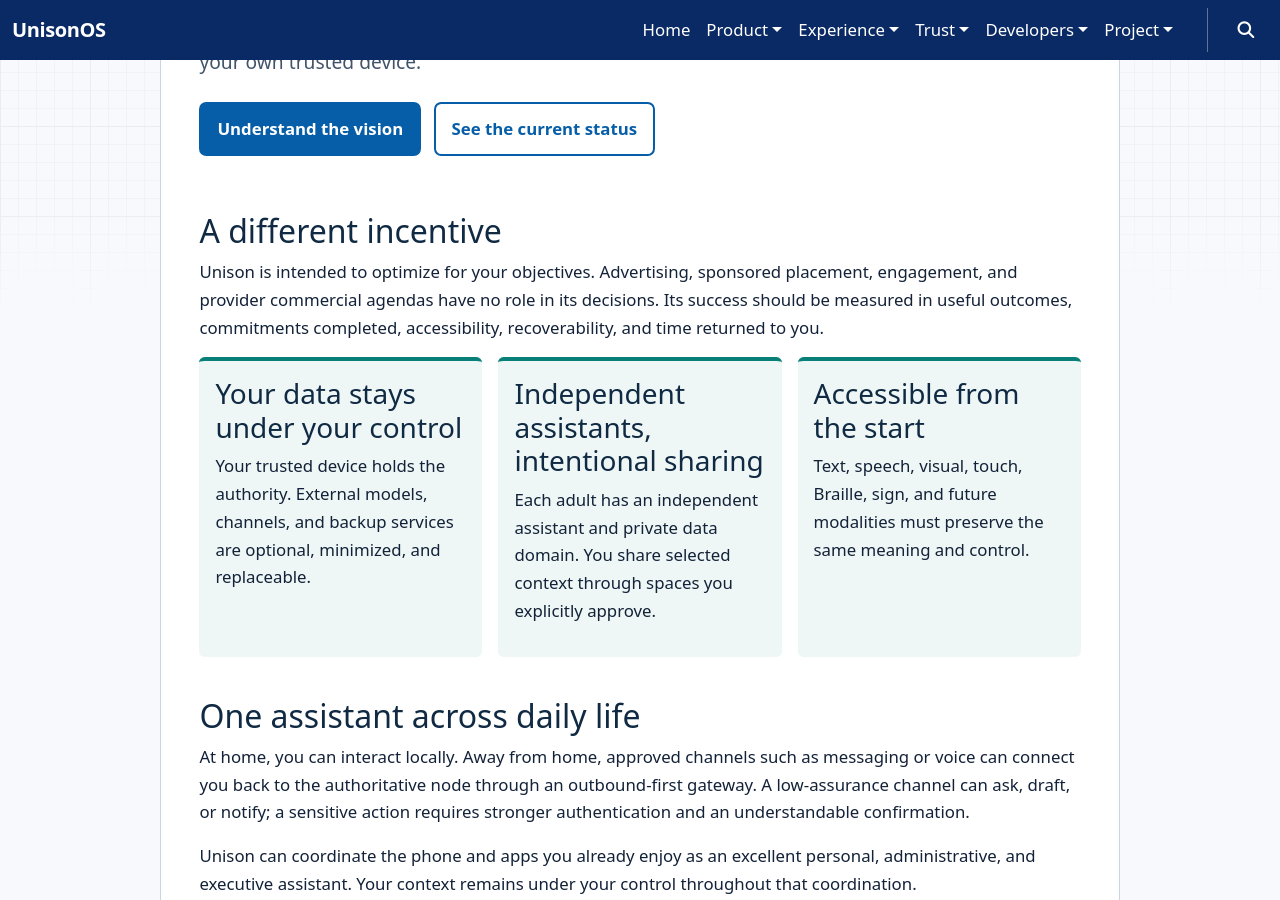
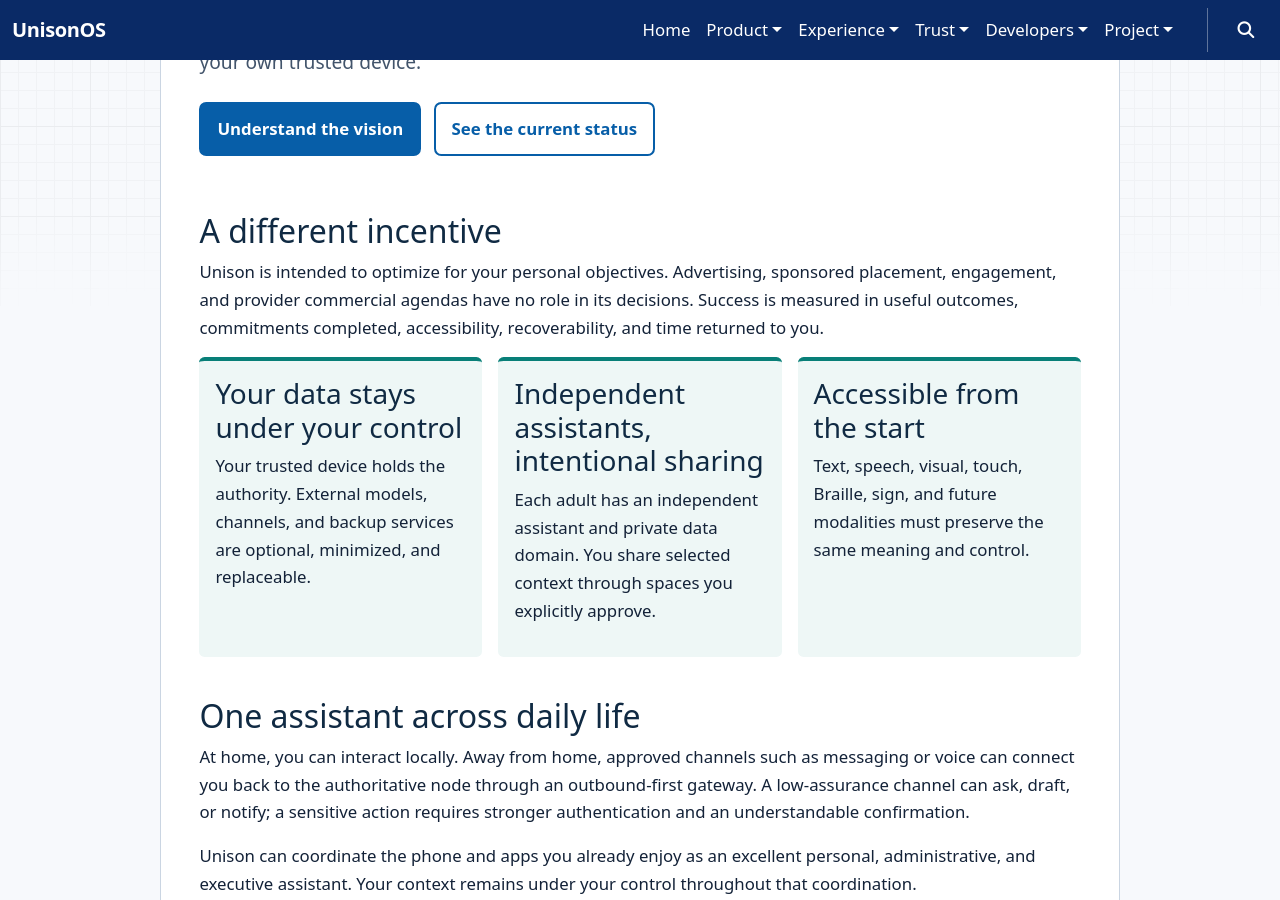
Before and after one commit to project-unisonOS/project-unisonos.github.io, an MkDocs documentation site: the page built from docs/index.md, in a window 1280 px wide and 900 px high, scrolled down 707 px. Built offline with MkDocs 1.6.1, drawn with Linux system fonts in a browser that asks for light colours; nearby versions of some CDN libraries.

Commit message:
Clarify homepage incentive language (#30)
Co-authored-by: dadam <dadam@example.com>

```diff
--- a/docs/index.md
+++ b/docs/index.md
@@ -13,10 +13,10 @@ on your own trusted device.
 
 ## A different incentive
 
-Unison is intended to optimize for your objectives. Advertising, sponsored
-placement, engagement, and provider commercial agendas have no role in its
-decisions. Its success should be measured in useful outcomes, commitments
-completed, accessibility, recoverability, and time returned to you.
+Unison is intended to optimize for your personal objectives. Advertising,
+sponsored placement, engagement, and provider commercial agendas have no role
+in its decisions. Success is measured in useful outcomes, commitments completed,
+accessibility, recoverability, and time returned to you.
 
 <div class="principle-grid">
   <section class="principle-card"><h3>Your data stays under your control</h3><p>Your trusted device holds the authority. External models, channels, and backup services are optional, minimized, and replaceable.</p></section>
```
